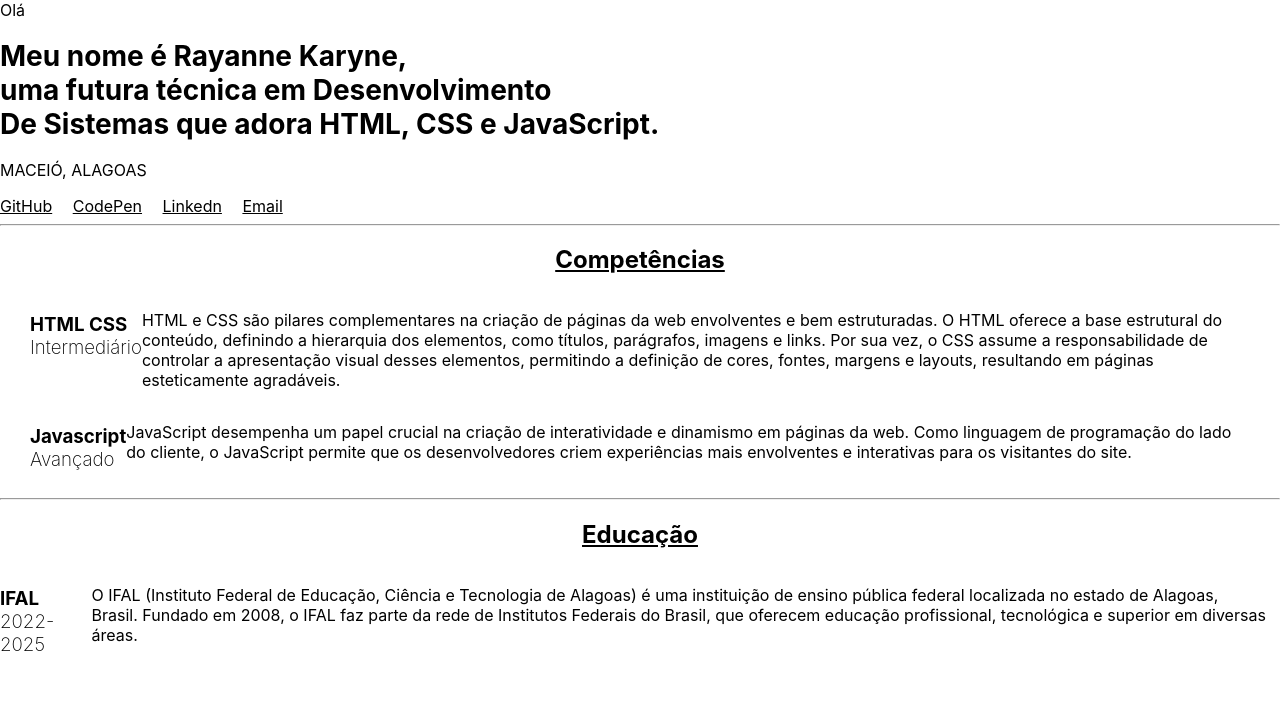
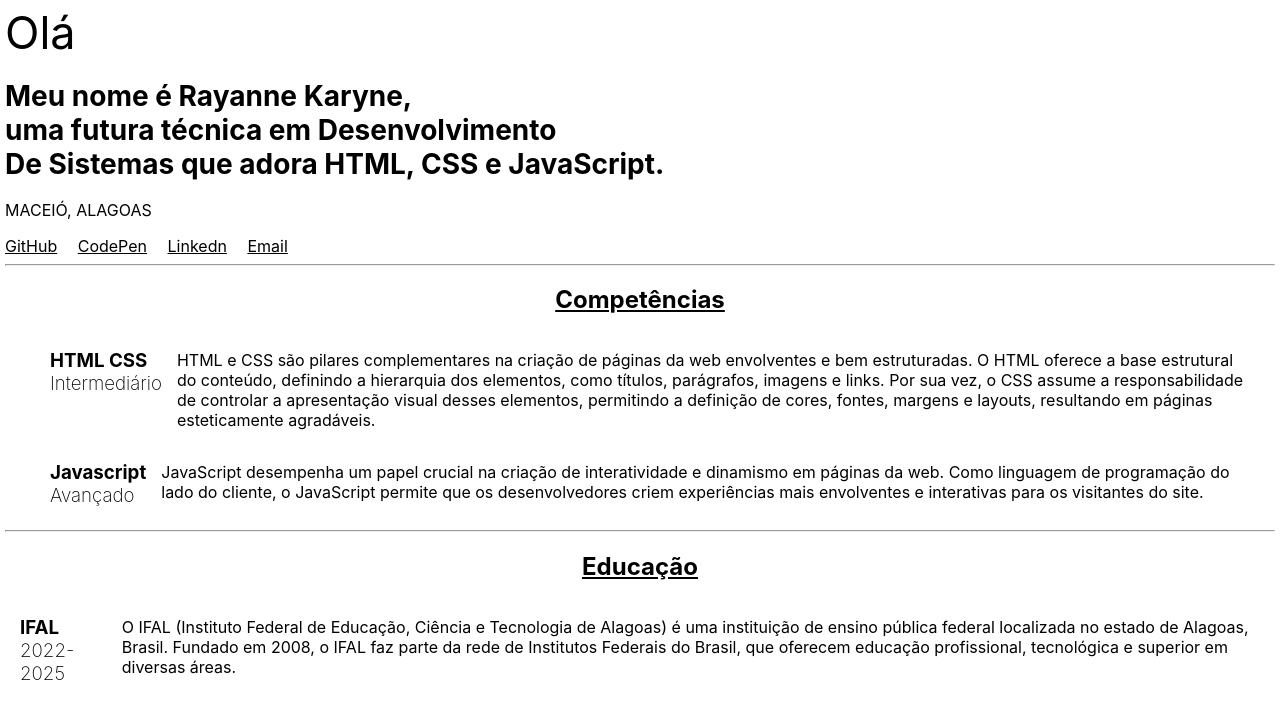
Before and after one commit to KaryneSantos/karynesantos.github.io, a plain HTML site: page css/curriculo/currclum/curriculum.html in a window 1280 px wide. Drawn offline with Linux system fonts and the light colour scheme.

Commit message:
adicionado margins e tamanho de fontes

```diff
--- a/css/curriculo/currclum/curriculum.css
+++ b/css/curriculo/currclum/curriculum.css
@@ -1,5 +1,5 @@
 body{
-    margin: 0;
+    margin: 5px;
     font-family: 'Inter', sans-serif;
 }
 .main{
@@ -32,3 +32,12 @@ color: black;
 padding: 0px 16px 0px 0px;
 text-decoration:underline;
 }
+
+label{
+    font-size: 45px;
+}
+
+h3{
+    margin: 10px;
+    padding: 5px;
+}
```
